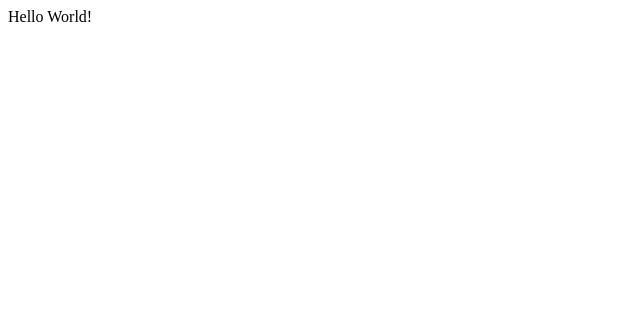
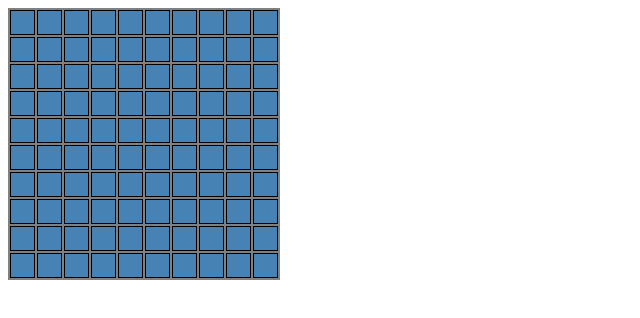
Before and after one commit to cpark97/minesweeper, a React app: page / in a window 1280 px wide. Shown: the top 318 px of the page, without its empty margins (0-640 px from the left). Built offline with nearby package versions, Linux system fonts and the light colour scheme.

Commit message:
Implement basic game board

```diff
--- a/package.json
+++ b/package.json
@@ -15,6 +15,8 @@
     "@babel/core": "^7.16.7",
     "@babel/preset-react": "^7.16.7",
     "babel-loader": "^8.2.3",
+    "css-loader": "^6.5.1",
+    "style-loader": "^3.3.1",
     "webpack": "^5.65.0",
     "webpack-cli": "^4.9.1",
     "webpack-dev-server": "^4.7.2"
--- /dev/null
+++ b/src/Board.css
@@ -0,0 +1,22 @@
+* {
+    box-sizing: border-box;
+}
+
+.board {
+    border-spacing: 2px;
+    background-color: gray;
+}
+
+.board__cell {
+    width: 25px;
+    height: 25px;
+    border: black solid 1px;
+}
+
+.board__cell--close {
+    background-color: steelblue;
+}
+
+.board__cell--open {
+    background-color: white;
+}
--- /dev/null
+++ b/src/Board.jsx
@@ -0,0 +1,154 @@
+import { useState } from 'react';
+
+import './Board.css'
+
+function preventDefault(e) {
+  e.preventDefault();
+}
+
+function Cell(props) {
+  const className = [
+    'board__cell',
+    (props.state === 1) ? 'board__cell--open' : 'board__cell--close',
+  ].join(' ');
+  let displayValue = null;
+  if (props.state === 1) {
+    if (props.value === 0) {
+      displayValue = null;
+    } else if (props.value === -1) {
+      displayValue = '@';
+    } else {
+      displayValue = props.value;
+    }
+  }
+  else if (props.state === 2) {
+    displayValue = 'F';
+  }
+  return (
+    <td className={className} onClick={props.onClick} onContextMenu={preventDefault}>{displayValue}</td>
+  );
+}
+
+function generateBoard(rowCount, columnCount, mineCount) {
+  const mines = [];
+  while (mines.length < mineCount - 1) {
+    const row = Math.floor(Math.random() * rowCount);
+    const col = Math.floor(Math.random() * columnCount);
+    if (mines.findIndex(([r, c]) => (r === row && c === col)) === -1) {
+      mines.push([row, col]);
+    }
+  }
+
+  const board = Array.from(
+    {length: rowCount},
+    () => Array.from(
+      {length: columnCount},
+      () => 0
+    )
+  );
+
+  const dr = [-1, -1, -1, 0, 1, 1, 1, 0];
+  const dc = [-1, 0, 1, 1, 1, 0, -1, -1];
+
+  for (const [row, col] of mines) {
+    for (let i = 0; i < 8; ++i) {
+      const r = row + dr[i];
+      const c = col + dc[i];
+      if (r >= 0 && r < rowCount && c >= 0 && c < columnCount) {
+        board[r][c] += 1;
+      }
+    }
+  }
+  for (const [row, col] of mines) {
+    board[row][col] = -1;
+  }
+
+  return board;
+}
+
+
+const dr4 = [-1, 0, 1, 0];
+const dc4 = [0, 1, 0, -1];
+function floodFill(row, col, board, cellStates) {
+  cellStates[row][col] = 1;
+  for (let i = 0; i < 4; ++i) {
+    const r = row + dr4[i];
+    const c = col + dc4[i];
+    if (r >= 0 && r < board.length && c >= 0 && c < board[r].length && cellStates[r][c] === 0) {
+      if (board[r][c] === 0) {
+        floodFill(r, c, board, cellStates);
+      }
+      else if (board[r][c] > 0) {
+        cellStates[r][c] = 1;
+      }
+    }
+  }
+}
+
+function onCellLeftClick(e, row, col, board, cellStates, setCellStates) {
+  if (e.button !== 0) {
+    return;
+  }
+  if (cellStates[row][col] === 1) {
+    return;
+  }
+
+  if (board[row][col] === 0) {
+    const newCellStates = Array.from(cellStates, (v) => [...v]);
+    floodFill(row, col, board, newCellStates);
+    setCellStates(newCellStates);
+  }
+  else {
+    const newCellStates = [...cellStates];
+    newCellStates[row] = [...cellStates[row]];
+    newCellStates[row][col] = 1;
+    setCellStates(newCellStates);
+  }
+}
+
+function onCellRightClick(e, row, col, cellStates, setCellStates) {
+  e.preventDefault();
+  if (cellStates[row][col] !== 0) {
+    return;
+  }
+
+  const newBoard = [...cellStates];
+  newBoard[row] = [...cellStates[row]];
+  newBoard[row][col] = 2;
+  setCellStates(newBoard);
+}
+
+export function Board(props) {
+  const [board, setBoard] = useState(
+    () => generateBoard(props.rowCount, props.columnCount, 10)
+  );
+
+  const [cellStates, setCellStates] = useState(
+    () => Array.from(
+      {length: props.rowCount},
+      () => Array.from(
+        {length: props.columnCount},
+        () => 0
+      )
+    )
+  );
+
+  const rows = [];
+  for (let i = 0; i < props.rowCount; ++i) {
+    const cells = [];
+    for (let j = 0; j < props.columnCount; ++j) {
+      const onClick = (e) => onCellLeftClick(e, i, j, board, cellStates, setCellStates);
+      cells.push(<Cell key={j} state={cellStates[i][j]} value={board[i][j]} onClick={onClick} />);
+    }
+    rows.push(<tr key={i}>{cells}</tr>);
+  }
+  return (
+    <table className='board'>
+      <tbody>
+        {rows}
+      </tbody>
+    </table>
+  )
+}
+
+export default Board;
--- a/src/index.jsx
+++ b/src/index.jsx
@@ -1,10 +1,11 @@
 import { StrictMode } from 'react'
 import { render } from 'react-dom'
-import { HelloWorld } from './HelloWorld'
+// import { HelloWorld } from './HelloWorld'
+import Board from './Board'
 
 render(
   <StrictMode>
-    <HelloWorld />
+    <Board rowCount={10} columnCount={10} />
   </StrictMode>,
   document.getElementById('root'),
 );
--- a/webpack.config.js
+++ b/webpack.config.js
@@ -15,6 +15,10 @@ module.exports = {
             loader: 'babel-loader',
         },
       },
+      {
+        test: /\.css$/,
+        use: ['style-loader', 'css-loader'],
+      },
     ],
   },
   resolve: {
```
Also changed, not shown: 1 other file (tests, documents, lock files or other folders).
